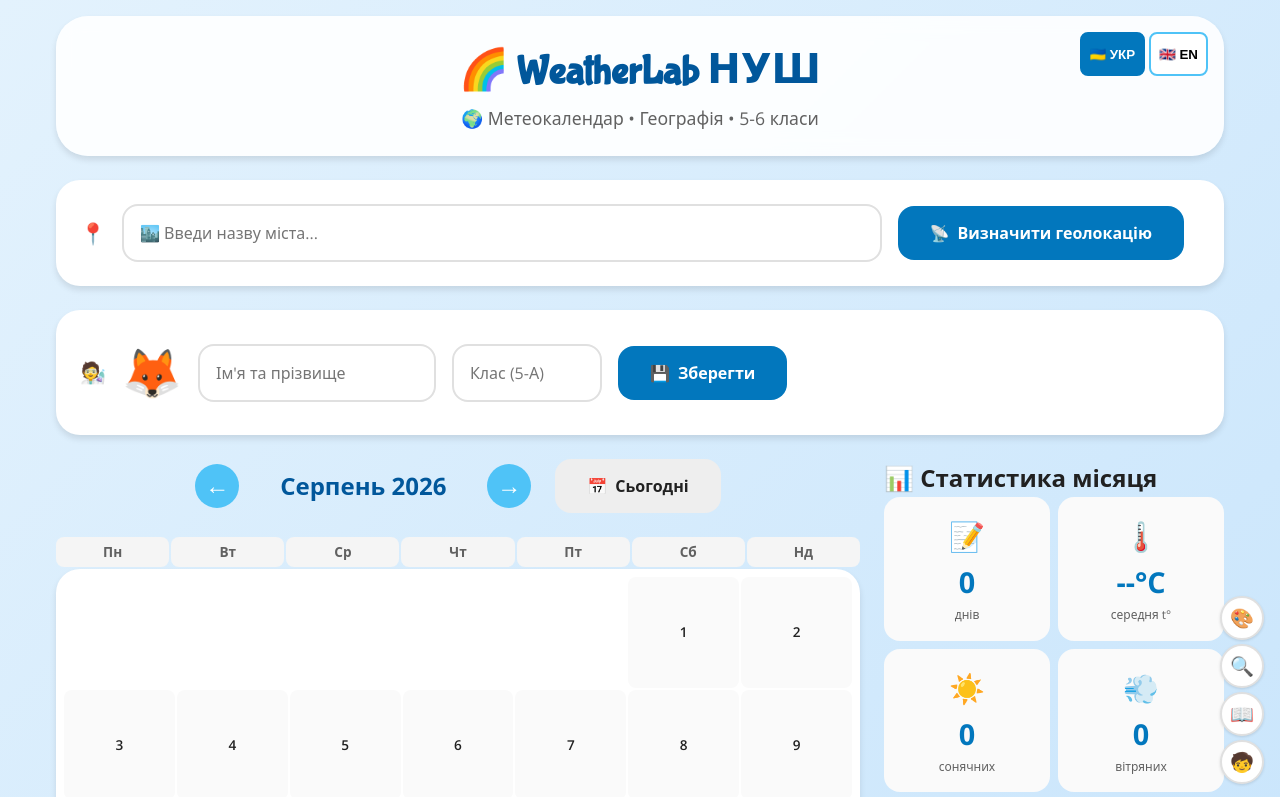
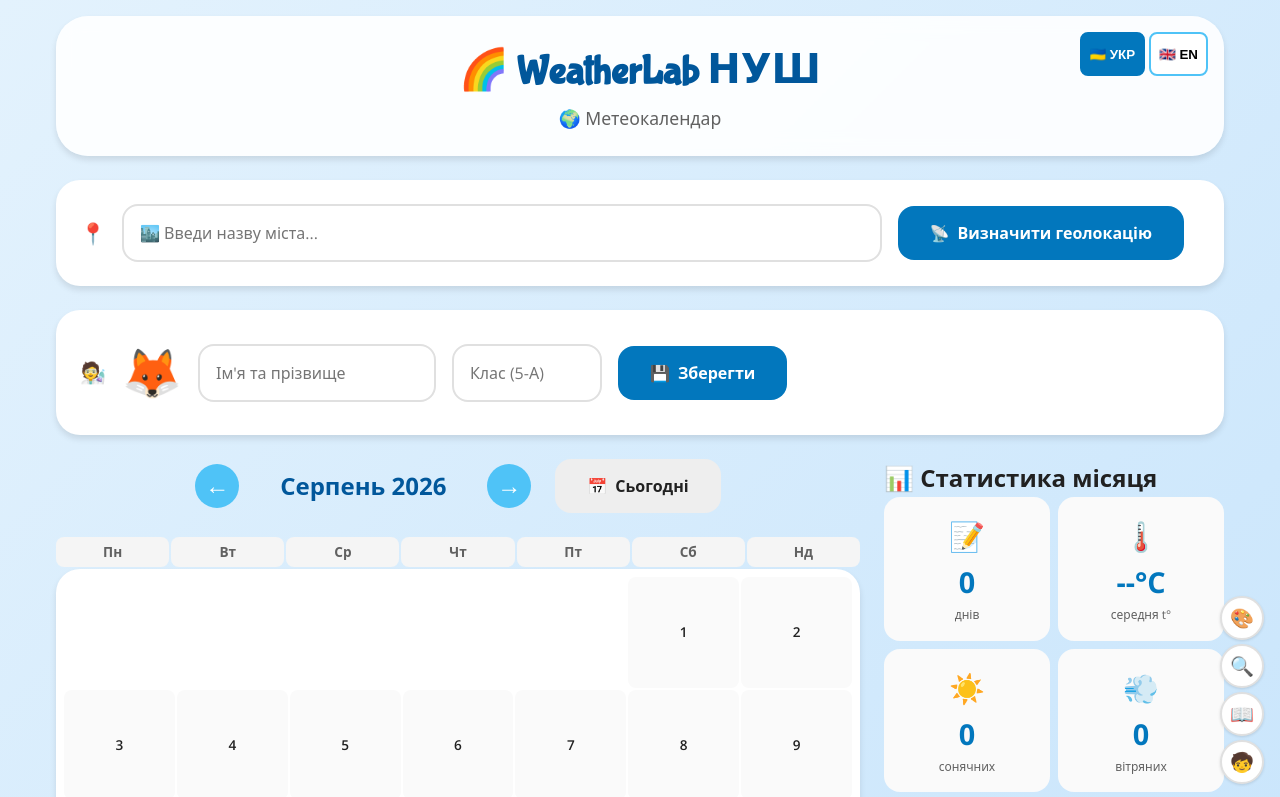
Before and after one commit to Lessa2332/calendar6, a plain HTML site: page index.html in a window 1280 px wide. Shown: the top 797 px of the page. Drawn offline with nearby package versions, Linux system fonts and the light colour scheme.

Commit message:
Update index.html

```diff
--- a/index.html
+++ b/index.html
@@ -559,7 +559,7 @@
     <script>
     const L = {
         uk: {
-            appTitle:'🌈 WeatherLab НУШ',appSubtitle:'🌍 Метеокалендар • Географія • 5-6 класи',
+            appTitle:'🌈 WeatherLab НУШ',appSubtitle:'🌍 Метеокалендар ',
             geoText:'Визначити геолокацію',saveText:'Зберегти',todayText:'Сьогодні',
             compareText:'Порівняти з real даними',pdfText:'Звіт PDF',saveReportText:'Звіт CSV',
             printText:'Друк',sinoptikText:'Відкрити Sinoptik',closeSinoptik:'Закрити',
@@ -567,7 +567,7 @@
             statSunnyLabel:'сонячних',statWindyLabel:'вітряних',statHumidityLabel:'вологість',
             statPressureLabel:'тиск',statStreakLabel:'днів підряд',statAccLabel:'точність',
             badgesTitle:'Мої досягнення',weatherWindowTitle:'Ventusky погода',
-            methodTitle:'📋 НУШ 5-6 класи',
+            methodTitle:'📋 НУШ ',
             methodSubjects:'<strong>Предмети:</strong> 🌍 Географія • 🔬 Природничі науки',
             modalTitleText:'Запис погоди',tempLabel:'Температура (°C):',feelsLabel:'Відчувається як (°C):',
             weatherTypeLabel:'Тип погоди:',humidityLabel:'Вологість',pressureLabel:'Тиск',
@@ -587,7 +587,7 @@
             noBadges:'Заповнюй календар щодня! 🌟'
         },
         en: {
-            appTitle:'🌈 WeatherLab NUS',appSubtitle:'🌍 Weather Calendar • Geography • 5-6',
+            appTitle:'🌈 WeatherLab NUS',appSubtitle:'🌍 Weather Calendar ',
             geoText:'Detect Location',saveText:'Save',todayText:'Today',
             compareText:'Compare with Real Data',pdfText:'PDF Report',saveReportText:'CSV Report',
             printText:'Print',sinoptikText:'Open Sinoptik',closeSinoptik:'Close',
@@ -595,7 +595,7 @@
             statSunnyLabel:'sunny',statWindyLabel:'windy',statHumidityLabel:'humidity',
             statPressureLabel:'pressure',statStreakLabel:'streak',statAccLabel:'accuracy',
             badgesTitle:'My Achievements',weatherWindowTitle:'Ventusky Weather',
-            methodTitle:'📋 NUS 5-6',methodSubjects:'<strong>Subjects:</strong> 🌍 Geography • 🔬 Science',
+            methodTitle:'📋 NUS ',methodSubjects:'<strong>Subjects:</strong> 🌍 Geography • 🔬 Science',
             modalTitleText:'Weather Record',tempLabel:'Temperature (°C):',feelsLabel:'Feels like (°C):',
             weatherTypeLabel:'Weather Type:',humidityLabel:'Humidity',pressureLabel:'Pressure',
             visibilityLabel:'Visibility',cloudinessLabel:'Cloudiness',uvLabel:'UV Index',
```
